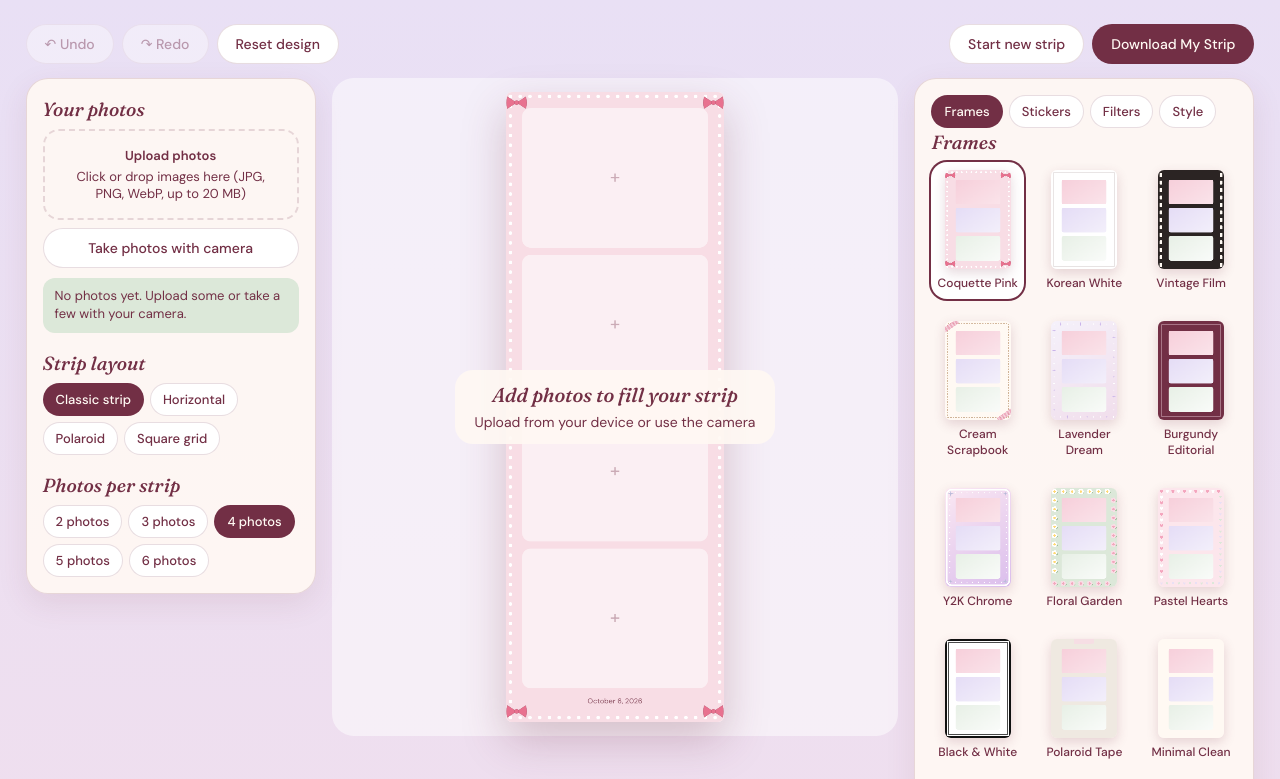
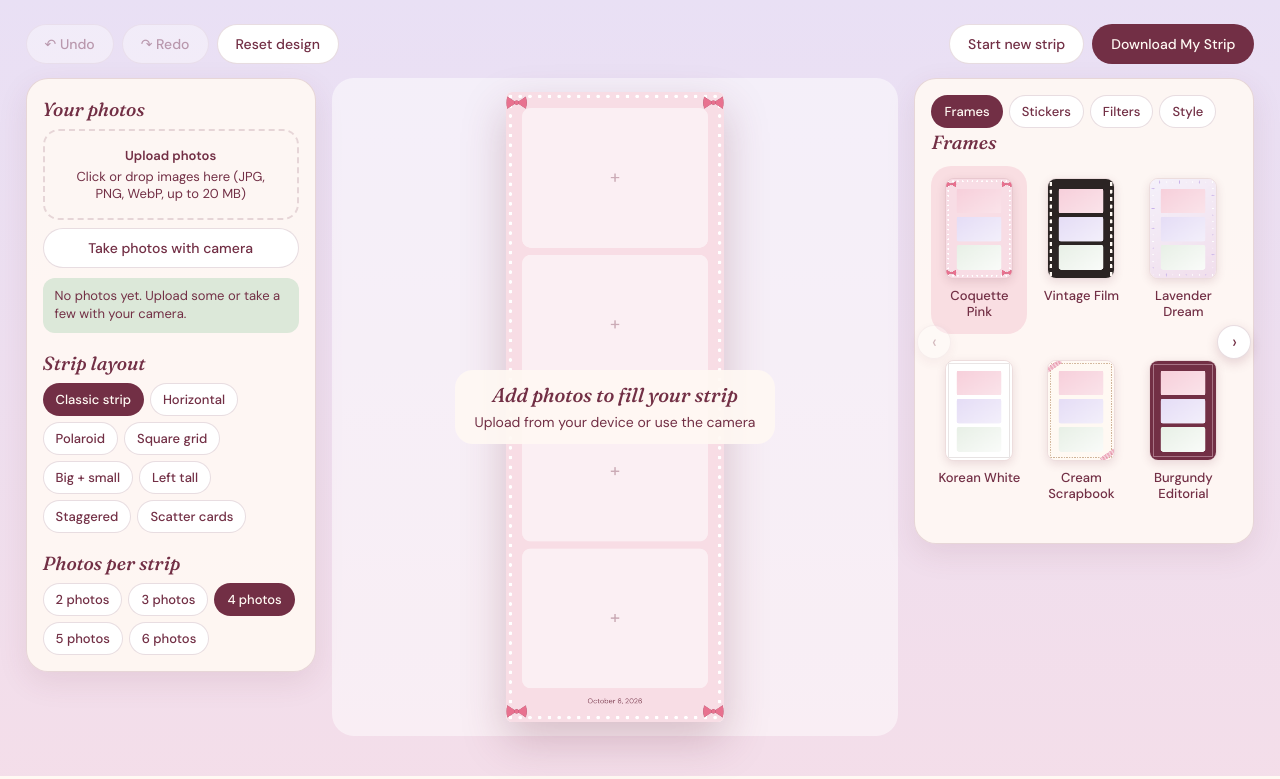
Before and after one commit to itsduagul-gitt/SnapBloom, a plain HTML site: page index.html in a window 1280 px wide. Shown: the part 1320-2099 px from the top of the page. Drawn offline with Linux system fonts and the light colour scheme.

Commit message:
Updated code details

```diff
--- a/index.html
+++ b/index.html
@@ -26,7 +26,8 @@ nav div a:hover{background:var(--pink)}
 .btn:disabled{opacity:.4;cursor:default}
 .btn.p{background:var(--burg);color:var(--cream);border-color:transparent}
 .btn.big{padding:15px 30px;font-size:16px}
-.hero{display:grid;grid-template-columns:1.1fr 1fr;gap:30px;align-items:center;max-width:1180px;margin:0 auto;padding:clamp(30px,6vw,70px) clamp(16px,4vw,48px);background:radial-gradient(50% 60% at 90% 30%,var(--lav),transparent 70%),radial-gradient(40% 50% at 0% 100%,var(--pink),transparent 70%)}
+.hero{position:relative;isolation:isolate;display:grid;grid-template-columns:1.1fr 1fr;gap:30px;align-items:center;max-width:none;margin:0;padding:clamp(30px,6vw,70px) max(clamp(16px,4vw,48px),calc((100% - 1180px)/2 + clamp(16px,4vw,48px)))}
+.hero::before{content:"";position:absolute;inset:0;z-index:-1;pointer-events:none;background:radial-gradient(45% 60% at 85% 35%,var(--lav),transparent 75%),radial-gradient(40% 50% at 8% 90%,var(--pink),transparent 75%);-webkit-mask-image:linear-gradient(to bottom,#000 55%,transparent 100%);mask-image:linear-gradient(to bottom,#000 55%,transparent 100%)}
 .hero h1{font-size:clamp(38px,6vw,68px);line-height:1.04;font-style:italic}
 .hero p{margin:18px 0 26px;font-size:18px;line-height:1.55;max-width:460px;opacity:.85}
 .pvs{display:flex;gap:14px;justify-content:center;align-items:center}
@@ -78,6 +79,17 @@ input[type=range]{accent-color:var(--burg);width:100%;height:28px}input[type=col
 .cwb .shr{display:flex;gap:6px;flex-wrap:wrap;margin:10px 0 0;align-items:center}.cwb .shr span{font-size:12px;opacity:.75;margin-right:2px}
 .cwb .cwa{display:flex;gap:6px;flex-wrap:wrap}
 .cwb .cwa .chip:disabled{opacity:.45;cursor:not-allowed}
+/* frames carousel (2 rows, swipe / arrows) */
+.fcar{position:relative;margin:6px 0 4px}
+.fsc{display:grid;grid-auto-flow:column;grid-template-rows:repeat(2,auto);grid-auto-columns:96px;gap:14px 6px;overflow-x:auto;scroll-snap-type:x proximity;scroll-behavior:smooth;scrollbar-width:none;padding:4px 2px 6px;-webkit-overflow-scrolling:touch}
+.fsc::-webkit-scrollbar{display:none}
+.fsc .fb{scroll-snap-align:start;padding:12px 6px 14px;border-radius:20px;font-size:13px;line-height:1.25;justify-content:flex-start;gap:9px;min-height:150px}
+.fsc .fb canvas{width:68px;border-radius:9px;border:1px solid rgba(114,47,69,.12);box-shadow:0 3px 10px rgba(114,47,69,.14)}
+.fsc .fb:hover{background:rgba(248,221,229,.55);transform:none}
+.fsc .fb[aria-pressed=true]{background:#F9DEE2;box-shadow:none}
+.fcar .ar{position:absolute;top:50%;transform:translateY(-50%);z-index:2;width:34px;height:34px;box-shadow:0 4px 12px rgba(114,47,69,.18)}
+.fcar #fl{left:-14px}.fcar #fr{right:-14px}
+.fcar .ar:focus-visible{outline:2px solid var(--burg);outline-offset:2px}
 .sg{display:grid;grid-template-columns:repeat(auto-fill,minmax(54px,1fr));gap:6px}
 .sg button{aspect-ratio:1;border-radius:12px;background:#fff;border:1px solid var(--line);transition:.2s;padding:3px}.sg button:hover{background:var(--pink);transform:scale(1.07)}
 .sg canvas{width:100%;height:100%}
@@ -121,7 +133,7 @@ input[type=range]{accent-color:var(--burg);width:100%;height:28px}input[type=col
   <div class="cwrap" id="cw"><canvas id="cv" aria-label="Photo strip preview"></canvas><div class="empty" id="empty"><span>Add photos to fill your strip<br><small style="font:14px 'DM Sans'">Upload from your device or use the camera</small></span></div></div>
   <aside class="pn" id="R">
    <div class="row" id="rt"></div>
-   <div class="sub on" data-p="fr"><h3>Frames</h3><div class="fg" id="fg" style="grid-template-columns:repeat(3,1fr)"></div></div>
+   <div class="sub on" data-p="fr"><h3>Frames</h3><div class="fcar"><button class="ar" id="fl" aria-label="Previous frames">&#8249;</button><div class="fsc" id="fg"></div><button class="ar" id="fr" aria-label="More frames">&#8250;</button></div></div>
    <div class="sub" data-p="st"><h3>Stickers</h3><div class="cs"><button class="ar" id="scl" aria-label="Previous categories">&#8249;</button><div class="row" id="sc"></div><button class="ar" id="scr" aria-label="More categories">&#8250;</button></div><div class="cwb" id="cwb" hidden><div class="cwr"><canvas id="cwpv" width="100" height="100" aria-label="Preview"></canvas><input id="cwt" maxlength="14" placeholder="Type your word…" aria-label="Your word"></div><div class="shr" id="cwh"><span>Shape</span></div><div class="sw" id="cws"><span>Colour</span></div><div class="cwa"><button class="chip" id="cwadd" type="button">+ Add word sticker</button><button class="chip" id="cwupd" type="button" disabled>Update selected</button></div></div><div class="sg" id="sg"></div>
     <h3>Selected sticker</h3><div class="row"><button class="chip" id="s-dup">Duplicate</button><button class="chip" id="s-del">Delete</button><button class="chip" id="s-up">Bring forward</button><button class="chip" id="s-dn">Send back</button></div>
     <label class="f">Size<input type="range" id="s-sz" min="0.3" max="4" step="0.05"><output></output></label><label class="f">Rotate<input type="range" id="s-rt" min="-180" max="180"><output></output></label>
@@ -260,6 +272,11 @@ function layout(){
  if(S.layout==='vertical'){const h=pw/r;W=pw+2*p;H=2*p+n*h+(n-1)*g+ft;for(let i=0;i<n;i++)sl.push({x:p+pw/2,y:p+h/2+i*(h+g),w:pw,h,r:0})}
  else if(S.layout==='horizontal'){const w=pw*.62,h=w/r;W=2*p+n*w+(n-1)*g;H=2*p+h+ft;for(let i=0;i<n;i++)sl.push({x:p+w/2+i*(w+g),y:p+h/2,w,h,r:0})}
  else if(S.layout==='grid'){const cols=n==3||n>4?3:2,rows=Math.ceil(n/cols),w=pw*(cols==2?.7:.5),h=w;W=2*p+cols*w+(cols-1)*g;H=2*p+rows*h+(rows-1)*g+ft;for(let i=0;i<n;i++)sl.push({x:p+w/2+(i%cols)*(w+g),y:p+h/2+Math.floor(i/cols)*(h+g),w,h,r:0})}
+
+ else if(S.layout==='hero'){const m=n-1,cols=m<=3?m:Math.ceil(m/2),rows=Math.ceil(m/cols),bh=pw/r,w=(pw-(cols-1)*g)/cols,h=w/r;W=pw+2*p;H=2*p+bh+g+rows*h+(rows-1)*g+ft;sl.push({x:p+pw/2,y:p+bh/2,w:pw,h:bh,r:0});for(let i=0;i<m;i++){const row=Math.floor(i/cols),rc=Math.min(cols,m-row*cols),x0=p+(pw-(rc*w+(rc-1)*g))/2;sl.push({x:x0+w/2+(i%cols)*(w+g),y:p+bh+g+h/2+row*(h+g),w,h,r:0})}}
+ else if(S.layout==='double'){const w=pw*.5,h=w/r,rows=Math.ceil(n/2),sh=h*.4;W=2*p+2*w+g;H=2*p+rows*h+(rows-1)*g+sh+ft;for(let i=0;i<n;i++)sl.push({x:p+w/2+(i%2)*(w+g),y:p+h/2+Math.floor(i/2)*(h+g)+(i%2?sh:0),w,h,r:0})}
+ else if(S.layout==='mosaic'){const m=n-1,w=(pw-g)/2,h2=w/r,th=m*h2+(m-1)*g;W=pw+2*p;H=2*p+th+ft;sl.push({x:p+w/2,y:p+th/2,w,h:th,r:0});for(let i=0;i<m;i++)sl.push({x:p+w+g+w/2,y:p+h2/2+i*(h2+g),w,h:h2,r:0})}
+ else if(S.layout==='scatter'){const w=pw*.62,h=w/r,st=h+66+g*.5,dx=pw*.14;W=2*p+w+28+dx*2;let y0=p+14+h/2;H=2*p+14+h+(n-1)*st+46+ft;for(let i=0;i<n;i++)sl.push({x:W/2+(i%2?dx:-dx),y:y0+i*st,w,h,r:[-4,3.5,-2.5,4,-3,2.5][i]*Math.PI/180,card:1})}
  else{const w=pw*.6,h=w/r,cw=w+28,ch=h+60,rows=Math.ceil(n/2);W=2*p+2*cw+g+14;H=2*p+rows*ch+(rows-1)*(g+4)+ft+22;for(let i=0;i<n;i++)sl.push({x:p+cw/2+14+(i%2)*(cw+g),y:p+22+14+h/2+Math.floor(i/2)*(ch+g+4)+(i%2?18:0),w,h,r:[-3,2.5,-1.5,3,-2.5,1.5][i]*Math.PI/180,card:1})}
  return{W:Math.round(W),H:Math.round(H),sl,ty:Math.round(H-p-ft+34)};
 }
@@ -342,8 +359,13 @@ function mkThumbs(host,cb,small){host.innerHTML='';Object.keys(F).forEach(id=>{c
 function fthumb(cv,id,big){const c=cv.getContext('2d'),W=300,H=450;c.fillStyle=F[id].bg;c.fillRect(0,0,W,H);F[id].draw(c,W,H);[0,1,2].forEach(i=>{const g=c.createLinearGradient(0,0,W,H);g.addColorStop(0,['#f6c9d6','#d9cdf2','#cfe0cc'][i]);g.addColorStop(1,'#fff');c.fillStyle=g;rr(c,48,44+i*128,204,112,10);c.fill()})}
 function applyFrame(id){S.frame=id;S.bg=F[id].bg;commit()}
 mkThumbs($('#fg'),applyFrame);mkThumbs($('#fg2'),id=>{applyFrame(id);$('#create').scrollIntoView({behavior:'smooth'})});
+
+const fsc=$('#fg'),farr=()=>{$('#fl').disabled=fsc.scrollLeft<4;$('#fr').disabled=fsc.scrollLeft+fsc.clientWidth>=fsc.scrollWidth-4};
+$('#fl').onclick=()=>fsc.scrollBy({left:-fsc.clientWidth*.8});$('#fr').onclick=()=>fsc.scrollBy({left:fsc.clientWidth*.8});
+fsc.addEventListener('scroll',farr);addEventListener('resize',farr);setTimeout(farr,80);
+function showFrame(){const b=fsc.querySelector('.fb[aria-pressed=true]');if(!b)return;const l=b.offsetLeft-fsc.offsetLeft,r=l+b.offsetWidth;if(l<fsc.scrollLeft||r>fsc.scrollLeft+fsc.clientWidth)fsc.scrollTo({left:Math.max(0,l-8),behavior:'smooth'})}
 ['coquette','burgundy','y2k'].forEach(id=>{const c=document.createElement('canvas');c.width=300;c.height=450;fthumb(c,id);$('#pvs').append(c)});
-$('#lay').innerHTML=[['vertical','Classic strip'],['horizontal','Horizontal'],['polaroid','Polaroid'],['grid','Square grid']].map(([k,n])=>`<button class="chip" data-l="${k}">${n}</button>`).join('');
+$('#lay').innerHTML=[['vertical','Classic strip'],['horizontal','Horizontal'],['polaroid','Polaroid'],['grid','Square grid'],['hero','Big + small'],['mosaic','Left tall'],['double','Staggered'],['scatter','Scatter cards']].map(([k,n])=>`<button class="chip" data-l="${k}">${n}</button>`).join('');
 $('#cnt').innerHTML=[2,3,4,5,6].map(n=>`<button class="chip" data-n="${n}">${n} photos</button>`).join('');
 $('#lay').onclick=e=>{const b=e.target.closest('[data-l]');if(b){S.layout=b.dataset.l;commit()}};
 $('#cnt').onclick=e=>{const b=e.target.closest('[data-n]');if(b){S.n=+b.dataset.n;commit()}};
@@ -415,7 +437,7 @@ function sync(){
  $$('#lay .chip').forEach(b=>b.setAttribute('aria-pressed',b.dataset.l===S.layout));$$('#cnt .chip').forEach(b=>b.setAttribute('aria-pressed',+b.dataset.n===S.n));
  const nd=$('#need');nd.hidden=inc>=S.n||!S.photos.length;nd.textContent=`This strip needs ${S.n} photos but only ${inc} ${inc==1?'is':'are'} included. Upload more or choose a smaller strip.`;
  $('#empty').classList.toggle('h',S.photos.length>0);
- $$('.fb').forEach(b=>b.setAttribute('aria-pressed',b.dataset.f===S.frame));
+ $$('.fb').forEach(b=>b.setAttribute('aria-pressed',b.dataset.f===S.frame));showFrame();
  const setv=(id,v)=>{const e=$(id);e.value=v;const o=e.parentNode.querySelector('output');if(o)o.textContent=v};
  setv('#pw',S.pw);setv('#gap',S.gap);setv('#pad',S.pad);$('#bg').value=S.bg;$('#ratio').value=S.ratio;$('#title').value=S.title;$('#cap').value=S.cap;$('#date').checked=!!S.date;
  $('#rd').setAttribute('aria-pressed',!!S.round);$('#sq').setAttribute('aria-pressed',!S.round);
```
